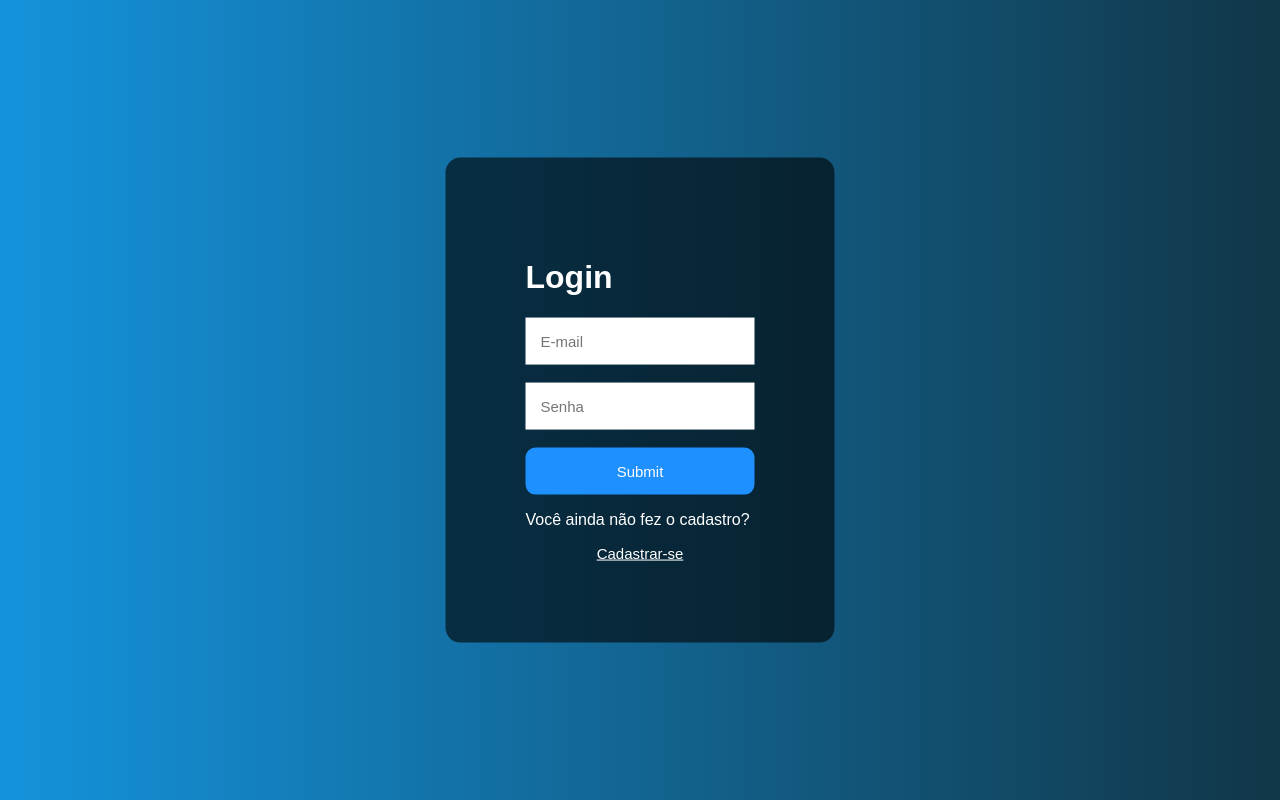
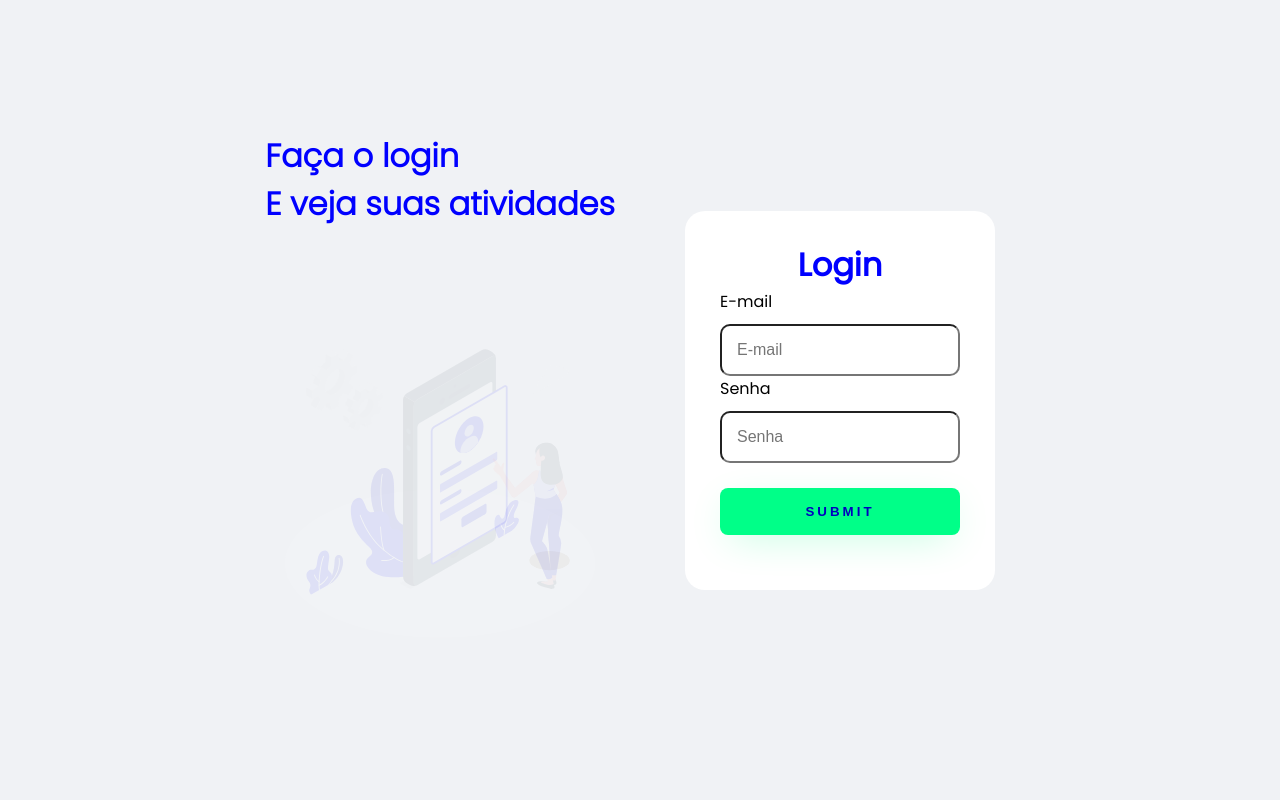
Before and after one commit to Aleffy-Discente/Projeto-AFM, a PHP site: page /log.php in a window 1280 px wide. Run offline with PHP 8.4, Linux system fonts and the light colour scheme.

Commit message:
Pronto o login

```diff
--- a/log.php
+++ b/log.php
@@ -1,76 +1,162 @@
 <!DOCTYPE html>
-<html lang="pt-br">
+<html lang="en">
 <head>
     <meta charset="UTF-8">
     <meta name="viewport" content="width=device-width, initial-scale=1.0">
-    <title>Login | AFM</title>
+    <title>Login</title>
     <style>
+    @font-face
+    {
+    font-family: regular;
+    src: url(Fonts/Poppins/Poppins-Regular.ttf);
+    }
+    @font-face {
+    font-family: light;
+    src: url(Fonts/Poppins/Poppins-Light.ttf);
+}
     body
     {
-            font-family: Arial, Helvetica, sans-serif;
-            background-image: linear-gradient(to right, rgb(20, 147, 220), rgb(17, 54, 71));
+        align-items: center;
+        justify-content: center;
+        display: flex;
+        margin: 0;
+        background-color: #F0F2F5;
+        font-family: regular;
+    }
+     .main-login
+     {
+        width: 100vh;
+        height: 100vh;
+        display: flex;
+        justify-content: center;
+        align-items: center;
+     }
+     .left-login
+     {
+        width: 50vh;
+        height: 100vh;
+        display: flex;
+        justify-content: center;
+        align-items: center;
+        flex-direction: column;
 
      }
-        div
+     .left-login > h1
      {
-            background-color: rgba(0, 0, 0, 0.6);
-            position: absolute;
-            top: 50%;
-            left: 50%;
-            transform: translate(-50%, -50%);
-            padding: 80px;
-            border-radius: 15px;
+        font-family: light;
+        color: #0000FF;
+     }
+     .left-login-imagen
+    {
+        border-radius: 20px;
+        width: 55vh;
+        background-position: right bottom;
+    }
+     .right-login
+     {
+        width: 50vh;
+        height: 100vh;
+        display: flex;
+        justify-content: center;
+        align-items: center;
+     }
+     .card-login
+     {
+        width: 60%;
+        display: flex;
+        justify-content: center;
+        align-items: center;
+        flex-direction: column;
+        padding: 30px 35px;
+        background-color: white;
+        border-radius: 20px;
+     }
+     .card-login > h1
+     {
+        color: #0000FF;
+        font-weight: 800;
+        margin: 0;
+     }
+     .textfild
+     {
+        width: 100%;
+        display: flex;
+        flex-direction: column;
+        align-items: flex-start;
+        justify-content: center;
+     }
+     .textfild > input
+     {
+        width: 100%;
+        border-radius: 10px;
+        padding: 15px;
+        background-color:white;
         color: white;
+        font-size: 12pt;
+        outline: none;
+        box-sizing: border-box;
      }
-        input
+     .textfild > label
      {
-            padding: 15px;
+        color: black;
+        margin-bottom: 10px;
+     }
+    .btn-login
+    {
+        width: 100%;
+        margin: 25px;
+        padding: 16px 0px;
+        border: none;
+        border-radius: 8px;
         outline: none;
-            border: none;
-            font-size: 15px;
+        text-transform: uppercase;
+        font-weight: 800;
+        letter-spacing: 3px;
+        color: #0000BF;
+        background: #00ff88;
+        cursor: pointer;
+        box-shadow: 0px 10px 40px -12px #00ff8052;
+    }
+    @media only screen and (max-widht: 950px)
+    {
+        .card-login
+        {
+            width: 85%;
+        }
+    }
+    @media only screen and (max-widht:600px)
+    {
+        .main-login
+        {
+            flex-direction: column;
 
         }
-        .inputSubmit
-        {
-            background-color: dodgerblue;
-            border: none;
-            padding: 15px;
-            width: 100%;
-            border-radius: 10px;
-            color: white;
-            font-size: 15px;
     }
-        .inputSubmit:hover
-        {
-            background-color: deepskyblue;
-            cursor: pointer;
-        }
-        .link
-        {
-            border: none;
-            padding: 15px;
-            width: 100%;
-            border-radius: 10px;
-            color: white;
-            font-size: 15px;
-        }
+
+
     </style>
 </head>
 <body>
-    <div class="tela-login">
+    <div class="main-login">
+        <div class="left-login">
+            <h1>Faça o login<br>E veja suas atividades</h1>
+            <img src="Mulher.svg" class="left-login-imagen" alt="Mulher-esquecida">
+        </div>
+        <div class="right-login">
+            <div class="card-login">
                 <h1>Login</h1>
-        <form action="testLog.php" method="POST">
+                <div class="textfild">
+                    <label for="email">E-mail</label>
                     <input type="text" name="email" placeholder="E-mail">
-        <br></br>
+                </div>
+                <div class="textfild">
+                    <label for="senha">Senha</label>
                     <input type="password" name="senha" placeholder="Senha">
-        <br></br>
-        <input class="inputSubmit" type="submit" name="submit" VALUES="Enviar">
-        <br>
-        <p>Você ainda não fez o cadastro?</p>
-        <center>
-        <a class="link" href="Cadastro.php">Cadastrar-se</a>
-        </center>
-        </form>
                 </div>
+                <input class="btn-login" type="submit" name="submit" VALUES="Enviar">
+            </div>
+        </div>
+    </div>
+
 </body>
 </html>
```
Also changed, not shown: home.php (+19 -2 lines), Mulher.svg (added). Lines whose indentation alone changed are shown as unchanged.
